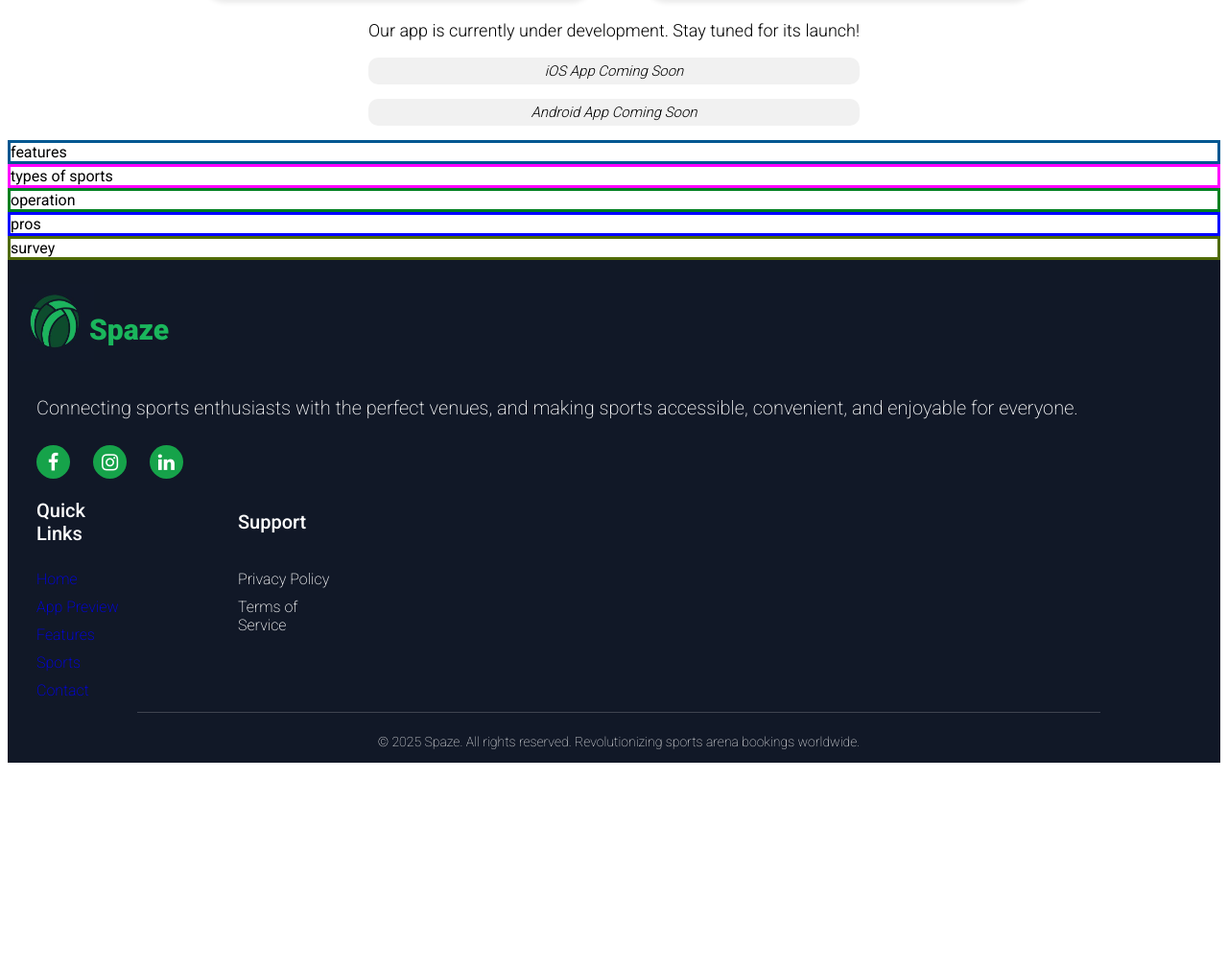
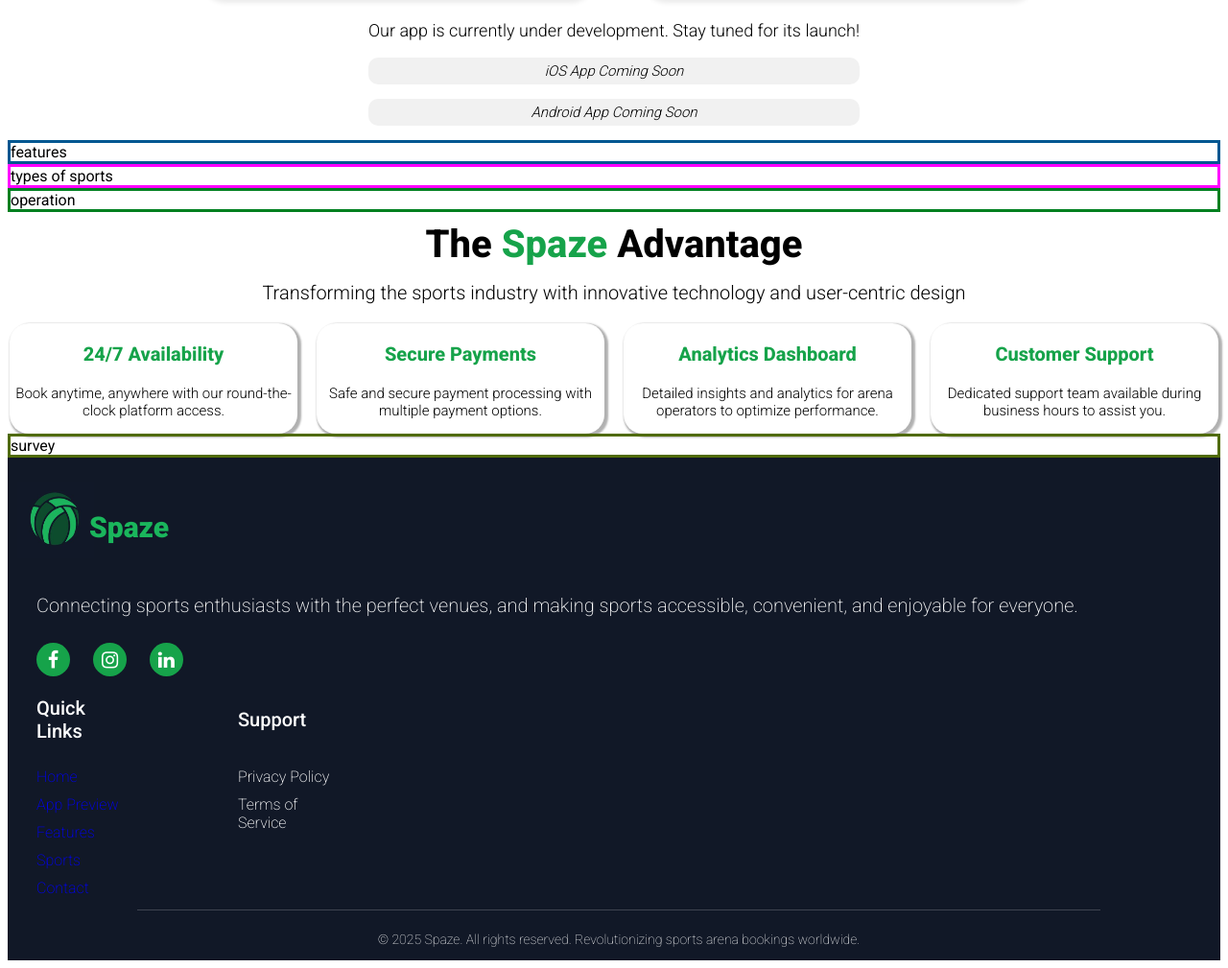
Before and after one commit to semProject-stupid/app-landing-page, a plain HTML site: page index.html in a window 1280 px wide. Shown: the part 1044-2053 px from the top of the page at 96% size. Before the commit the page ends 1847 px from the top, so only its background shows below. Drawn offline with Linux system fonts and the light colour scheme.

Commit message:
Complete Pros Section

```diff
--- a/dark-mode.css
+++ b/dark-mode.css
@@ -174,7 +174,7 @@ body {
     max-width: 100%;
     text-align: center;
 }
-@media (max-width: 340px) {
+@media (max-width: 380px) {
     .welcome .heading {
         font-size: 38px;
     }
@@ -331,7 +331,67 @@ body {
 }
 
 .pros {
-    border: 3px solid blue;
+    /* border: 3px solid blue; */
+    display: flex;
+    flex-direction: column;
+    justify-content: center;
+    align-items: center;
+    flex-wrap: wrap;
+    background-color: #d6d8dd;
+}
+.pros-heading {
+    /* border: 3px solid red; */
+    text-align: center;
+    margin-top: 10px;
+}
+.pros-heading-main {
+    font-size: 40px;
+    font-weight: 800;
+}
+
+.pros-heading-sub {
+    font-size: 20px;
+    font-weight: 300;
+    margin-top: 15px;
+}
+@media (max-width: 300px) {
+    .pros-heading-main {
+        font-size: 30px;
+    }
+    .pros-heading-sub {
+        font-size: 15px;
+    }
+}
+.pros-cards {
+    /* border: 3px solid magenta; */
+    display: flex;
+    flex-wrap: wrap;
+    justify-content: space-evenly;
+    flex-grow: 1;
+    gap: 20px;
+    margin-top: 20px;
+}
+
+.pros-cards div {
+    /* border: 3px solid lightsalmon; */
+    padding: 0;
+    margin: 0;
+    text-align: center;
+    max-width: 300px;
+    border-radius: 20px;
+    box-shadow: 2px 2px 2px 2px rgb(177, 177, 177);
+    transition: transform 0.05s ease;
+}
+.card-heading {
+    font-weight: 800;
+    font-size: 20px;
+}
+.card-subheading {
+    font-weight: 300;
+    font-size: 15px;
+}
+.pros-cards div:hover {
+    transform: scale(1.05);
 }
 
 .survey {
--- a/index.html
+++ b/index.html
@@ -91,7 +91,34 @@
    <div class="features" id="features">features</div>
    <div class="types" id="types">types of sports</div>
    <div class="operation" id="operation">operation</div>
-   <div class="pros">pros</div>
+   <div class="pros">
+        <div class="pros-heading">
+            <div class="pros-heading-main">
+            The <span class="color">Spaze</span> Advantage
+            </div>
+            <div class="pros-heading-sub">
+            Transforming the sports industry with innovative technology and user-centric design
+            </div>
+        </div>
+        <div class="pros-cards">
+            <div>
+                <p class="card-heading">24/7 Availability</p>
+                <p class="card-subheading">Book anytime, anywhere with our round-the-clock platform access. </p>
+            </div>
+            <div>
+                <p class="card-heading">Secure Payments </p>
+                <p class="card-subheading">Safe and secure payment processing with multiple payment options. </p>
+            </div>
+            <div>
+                <p class="card-heading">Analytics Dashboard </p>
+                <p class="card-subheading">Detailed insights and analytics for arena operators to optimize performance. </p>
+            </div>
+            <div>
+                <p class="card-heading">Customer Support </p>
+                <p class="card-subheading">Dedicated support team available during business hours to assist you. </p>
+            </div>
+        </div>
+   </div>
    <div class="survey" id="contact">survey</div>
    <div class="footer">
         <div class="main-footer">
--- a/light-mode.css
+++ b/light-mode.css
@@ -174,7 +174,7 @@ body {
     text-align: center;
 }
 
-@media (max-width: 340px) {
+@media (max-width: 380px) {
     .welcome .heading {
         font-size: 38px;
     }
@@ -329,7 +329,67 @@ body {
 }
 
 .pros {
-    border: 3px solid blue;
+    /* border: 3px solid blue; */
+    display: flex;
+    flex-direction: column;
+    justify-content: center;
+    align-items: center;
+    flex-wrap: wrap;
+}
+.pros-heading {
+    /* border: 3px solid red; */
+    text-align: center;
+    margin-top: 10px;
+}
+.pros-heading-main {
+    font-size: 40px;
+    font-weight: 800;
+}
+
+.pros-heading-sub {
+    font-size: 20px;
+    font-weight: 300;
+    margin-top: 15px;
+}
+@media (max-width: 300px) {
+    .pros-heading-main {
+        font-size: 30px;
+    }
+    .pros-heading-sub {
+        font-size: 15px;
+    }
+}
+.pros-cards {
+    /* border: 3px solid magenta; */
+    display: flex;
+    flex-wrap: wrap;
+    justify-content: space-evenly;
+    flex-grow: 1;
+    gap: 20px;
+    margin-top: 20px;
+}
+
+.pros-cards div {
+    /* border: 3px solid lightsalmon; */
+    padding: 0;
+    margin: 0;
+    text-align: center;
+    max-width: 300px;
+    border-radius: 20px;
+    box-shadow: 2px 2px 2px 2px rgb(177, 177, 177);
+    transition: transform 0.05s ease;
+}
+.card-heading {
+    color: #16a34a;
+    font-weight: 800;
+    font-size: 20px;
+}
+.card-subheading {
+    font-weight: 300;
+    font-size: 15px;
+}
+.pros-cards div:hover {
+    transform: scale(1.05);
 }
 
 .survey {
```
